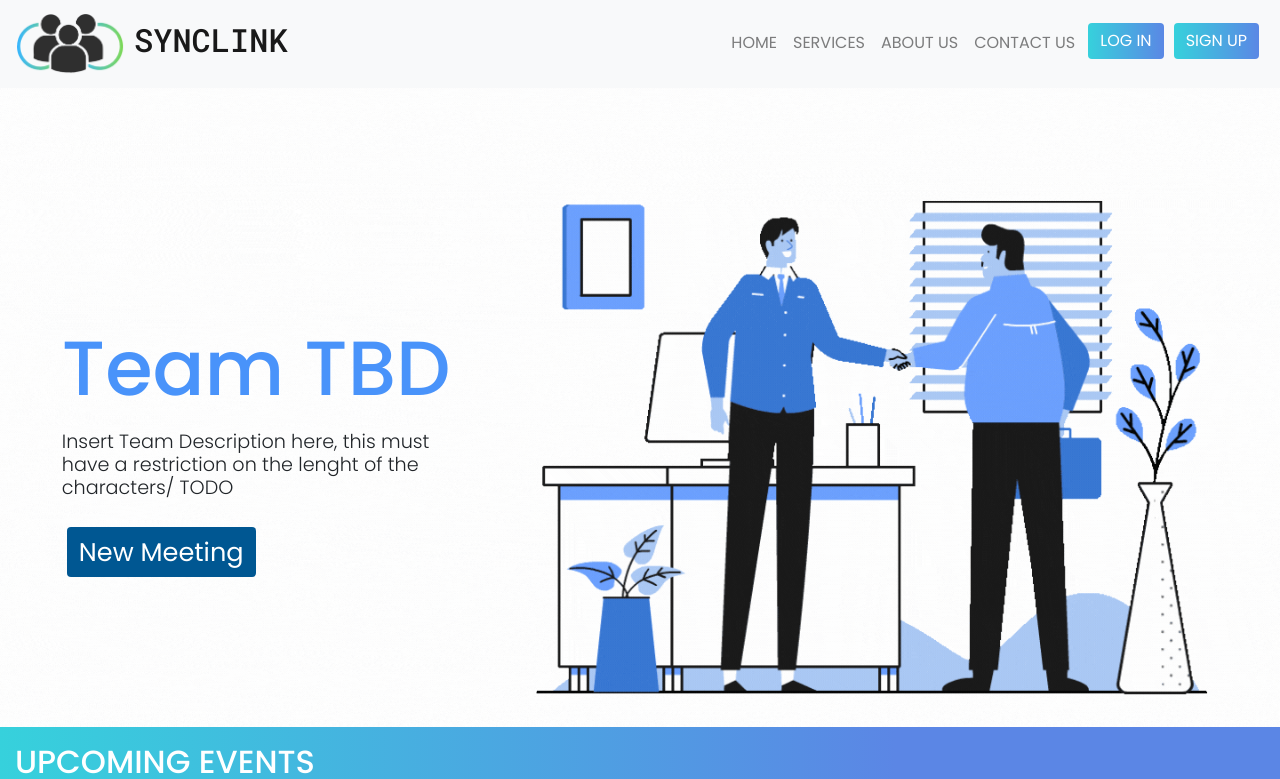
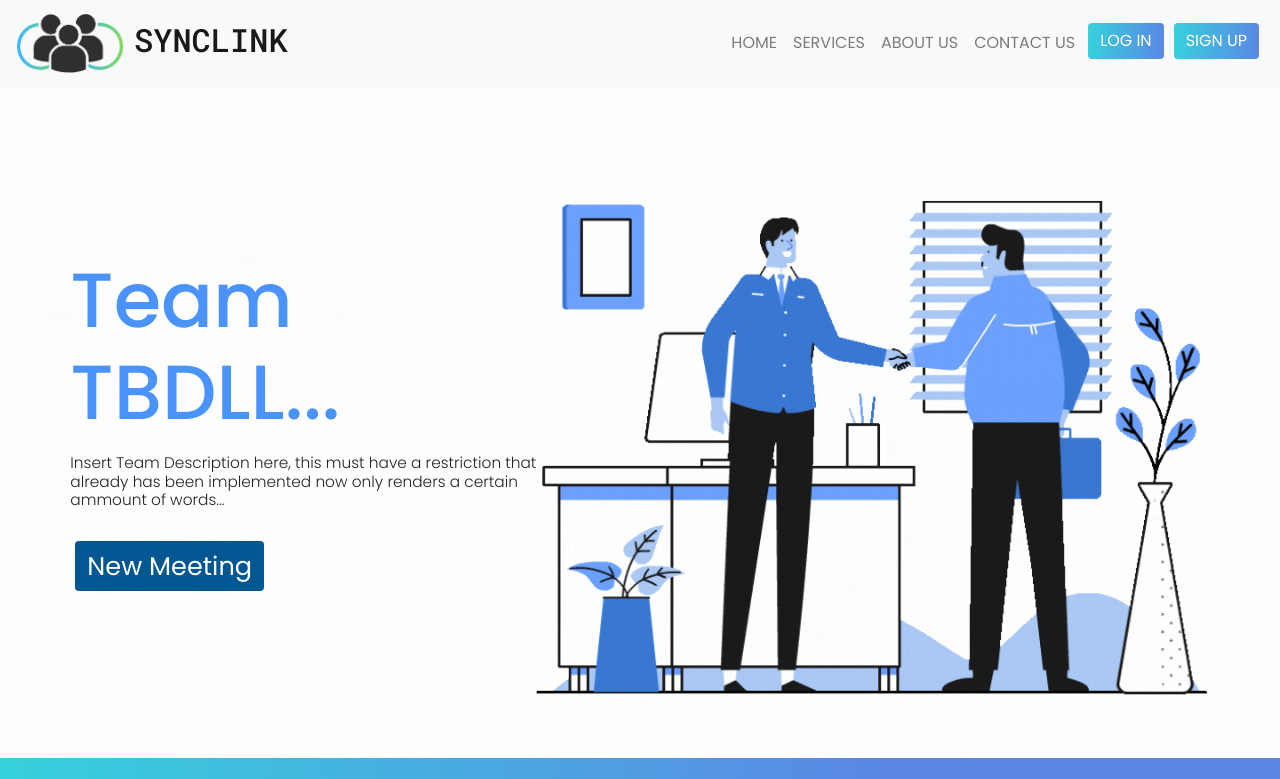
Before and after one commit to Fernando1929/semester-project-team-tbd, a React (Create React App) app in the folder team-tbd-project/: page /TeamProfile in a window 1280 px wide. Shown: the top 779 px of the page. Built offline with nearby package versions, Linux system fonts and the light colour scheme.

Commit message:
Control The characters on the Team name and descripiton affter a certain length it renders "..."

```diff
--- a/team-tbd-project/src/Pages/Teams/TeamProfile.js
+++ b/team-tbd-project/src/Pages/Teams/TeamProfile.js
@@ -19,17 +19,16 @@ import {
 // 1. Implement remove button for when a leader wants to reamove a member
 // 2. For members give them an alert when they vote and remove the vote button affter they do so
 // 3. Complete DatePicker---------------------------------------------------------------------------------DONE
-// 4.Control The characters on the Team name and descripiton of the team
+// 4.Control The characters on the Team name and descripiton of the team------------------------------Done
 // 5. Are U Sure to Remove Candidate (POP UP)
-// 6.Find a way to control the lenght of the name so i does not overlap with the bk image
+// 6.Find a way to control the lenght of the name so i does not overlap with the bk image-------------Done
 // 7. pq el navbar no corre luego que lo abres una vez
 
 // Dependencies to install: Install New Dependencies npm install react-bootstrap-date-picker,npm i react-notification-timeline
 
 function TeamProfile() {
   const [modalShow, setModalShow] = React.useState(false);
-  //Team name
-  var teamName = "Team TBD";
+
   const [em, setEmail] = useState("");
   const memberList = [
     { name: "Maria", email: "LaDuraka@gmail.com" },
@@ -57,7 +56,9 @@ function TeamProfile() {
   ];
 
   //Team name
-  var teamName = "Team TBD";
+  var teamName = "Team TBDLLLLLLLLL";
+  var teamDes =
+    " Insert Team Description here, this must have a restriction that already has been implemented now only renders a certain ammount of words testing testing testing long long long ";
 
   var mostRecent = [
     { name: "12 Nov 2020" },
@@ -97,23 +98,29 @@ function TeamProfile() {
           <Row>
             <Col
               style={{
-                marginTop: "25%",
+                marginTop: "15%",
                 marginBottom: "10%",
                 marginLeft: "5%",
                 marginRight: "50%",
               }}
               sm
             >
-              <h1 style={{ fontSize: "6vw", color: "#4993FA" }}>{teamName}</h1>
+              <h1 style={{ fontSize: "6vw", color: "#4993FA" }}>
+                {teamName.length > 13
+                  ? teamName.substring(0, 13 - 3) + "..."
+                  : teamName}
+              </h1>
+
               <h4
                 style={{
-                  fontSize: "1.5vw",
+                  fontSize: "1.2vw",
                   marginTop: "1rem",
                   fontWeight: "300",
                 }}
               >
-                Insert Team Description here, this must have a restriction on
-                the lenght of the characters/ TODO
+                {teamDes.length > 140
+                  ? teamDes.substring(0, 140 - 3) + "..."
+                  : teamDes}
               </h4>
               <div>
                 {isLeader ? (
```
